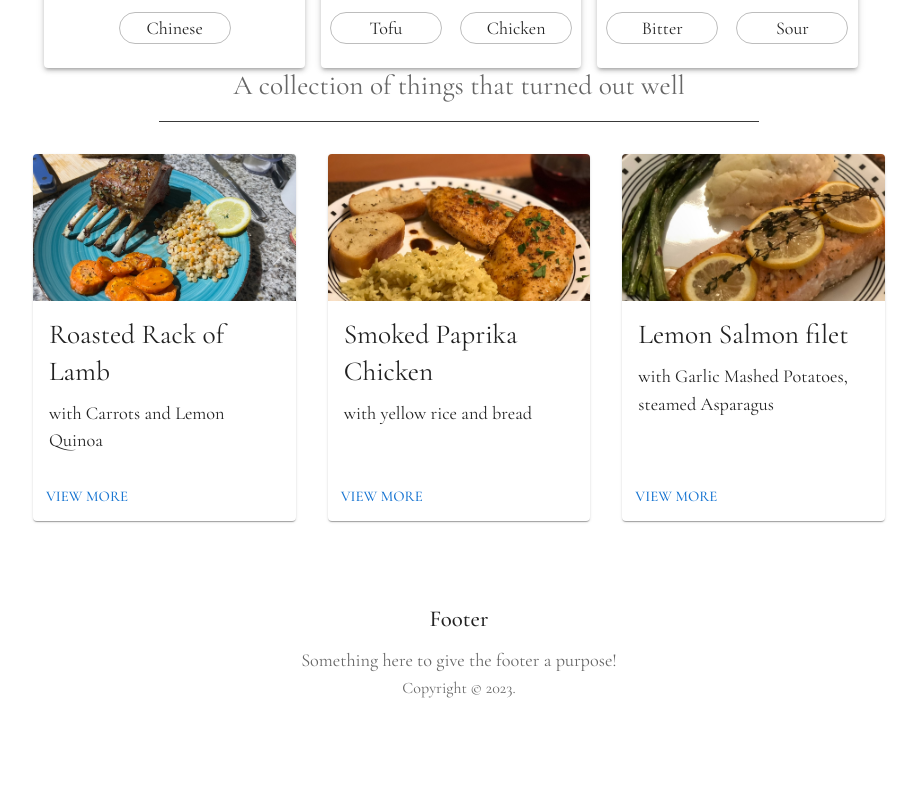
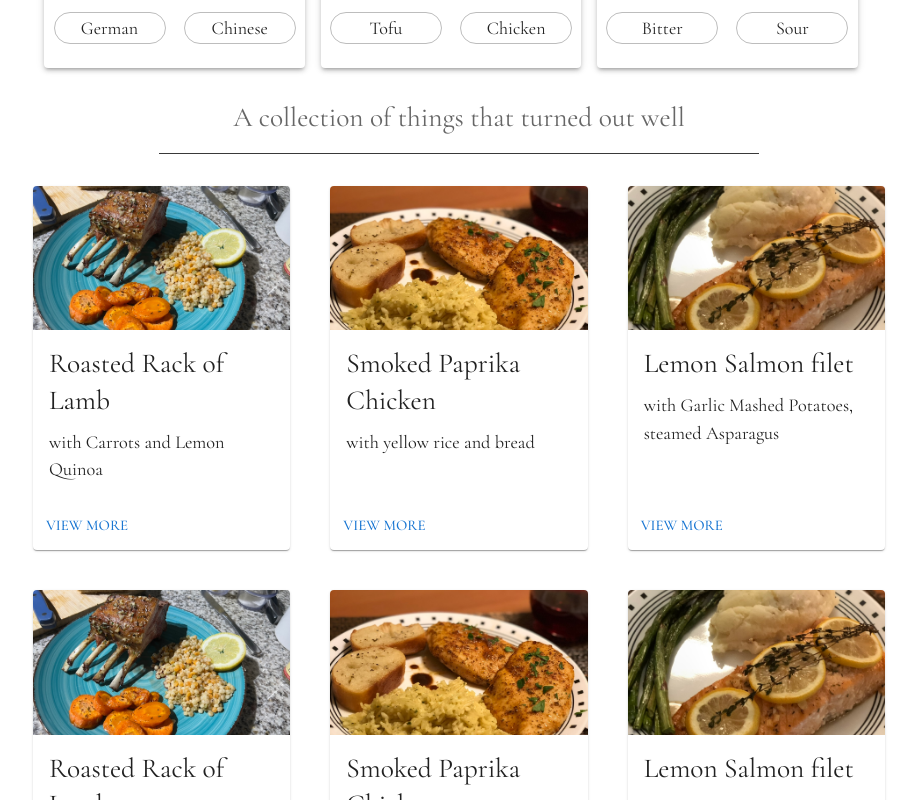
Before and after one commit to superham/Cookbook, a React (Create React App) app: page / in a window 1280 px wide. Shown: the part 260-1060 px from the top of the page, without its empty margins (181-1098 px from the left). Before the commit the page ends 1008 px from the top, so only its background shows below. Built offline with nearby package versions, Linux system fonts and the light colour scheme.

Commit message:
Adjust styling

```diff
--- a/src/components/Filters/Filters.tsx
+++ b/src/components/Filters/Filters.tsx
@@ -87,6 +87,7 @@ function FilterGroup() {
       maxWidth="md"
       sx={{
         paddingTop: "4rem",
+        paddingBottom: "2rem",
         borderRadius: "4px",
         marginTop: ".5rem",
       }}
@@ -121,6 +122,9 @@ function FilterGroup() {
             alignItems={"center"}
             sx={{ textAlign: "center" }}
           >
+            <Grid item sx={{ flexGrow: 1 }}>
+              <ChipActions text={"Italian"} color="blue" />
+            </Grid>
             <Grid item sx={{ flexGrow: 1 }}>
               <ChipActions text="American" />
             </Grid>
--- a/src/components/MainPage/MainPage.tsx
+++ b/src/components/MainPage/MainPage.tsx
@@ -67,7 +67,53 @@ export default function MainPage() {
           </Box>
           <Container sx={{ py: 4 }} maxWidth="md">
             {/* End hero unit */}
-            <Grid container spacing={4}>
+            <Grid container spacing={5}>
+              <CardPreview
+                title="Roasted Rack of Lamb"
+                desc="with Carrots and Lemon Quinoa"
+                pic={lambPic}
+                route="/recipes/roasted-lamb"
+                key="lamb"
+              />
+
+              <CardPreview
+                title="Smoked Paprika Chicken"
+                desc="with yellow rice and bread"
+                pic={chickenPic}
+                route="/recipes/paprika-chicken"
+                key="papChicken"
+              />
+
+              <CardPreview
+                title="Lemon Salmon filet"
+                desc="with Garlic Mashed Potatoes, steamed Asparagus"
+                pic={salmonPic}
+                route="/recipes/lemon-salmon"
+                key="lemonSalmon"
+              />
+              <CardPreview
+                title="Roasted Rack of Lamb"
+                desc="with Carrots and Lemon Quinoa"
+                pic={lambPic}
+                route="/recipes/roasted-lamb"
+                key="lamb"
+              />
+
+              <CardPreview
+                title="Smoked Paprika Chicken"
+                desc="with yellow rice and bread"
+                pic={chickenPic}
+                route="/recipes/paprika-chicken"
+                key="papChicken"
+              />
+
+              <CardPreview
+                title="Lemon Salmon filet"
+                desc="with Garlic Mashed Potatoes, steamed Asparagus"
+                pic={salmonPic}
+                route="/recipes/lemon-salmon"
+                key="lemonSalmon"
+              />
               <CardPreview
                 title="Roasted Rack of Lamb"
                 desc="with Carrots and Lemon Quinoa"
```
